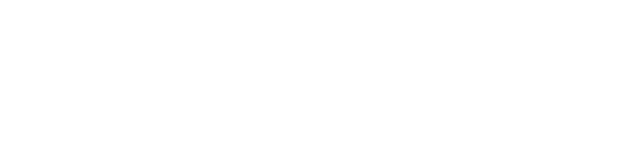
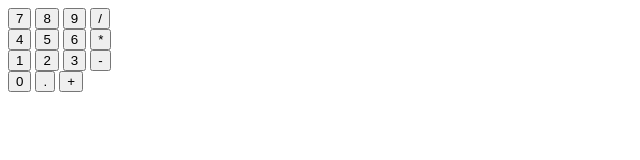
Before and after one commit to Grimmj/JS_Small_Projects, a plain HTML site: page Calculator Web App/main.html in a window 1280 px wide. Shown: the whole page, without its empty margins (0-640 px from the left). Drawn offline with Linux system fonts and the light colour scheme.

Commit message:
preliminary html layout created, subject to change

```diff
--- a/Calculator Web App/main.html
+++ b/Calculator Web App/main.html
@@ -9,7 +9,33 @@
 </head>
 
 <body>
-
+    <div id="calculator-body">
+        <span id="text-field"></span>
+        <div id="row-1">
+            <button id="no-7">7</button>
+            <button id="no-8">8</button>
+            <button id="no-9">9</button>
+            <button id="divide">/</button>
+        </div>
+        <div id="row-2">
+            <button id="no-4">4</button>
+            <button id="no-5">5</button>
+            <button id="no-6">6</button>
+            <button id="multiply">*</button>
+        </div>
+        <div id="row-3">
+            <button id="no-1">1</button>
+            <button id="no-2">2</button>
+            <button id="no-3">3</button>
+            <button id="subtract">-</button>
+        </div>
+        <div id="row-4">
+            <button id="no-0">0</button>
+            <button id="decimal">.</button>
+            <button id="addition">+</button>
+        </div>
+    </div>
 </body>
 
+<script src="main.js"></script>
 </html>
```
